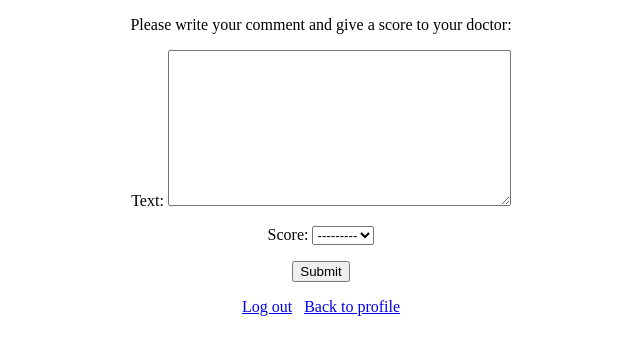
After one commit to Quroup5/DrBook, a Django app: page /booking/visit/time/addcomment?time_id=1 in a window 1280 px wide. The commit adds this page. Shown: the top 355 px of the page, without its empty margins (319-959 px from the left). Run offline with Django 4.2, Linux system fonts and the light colour scheme; a user stored in the database is signed in; tables that the repository leaves empty hold one stand-in row (values such as "Sample post").

Commit message:
[FEATURE] Comment model added. Profile page updated.

```diff
--- /dev/null
+++ b/booking/forms.py
@@ -0,0 +1,9 @@
+from booking.models import Comment
+from django import forms
+
+
+class CommentForm(forms.ModelForm):
+    class Meta:
+        model = Comment
+        fields = ['text', 'score']
+        widgets = {'text': forms.Textarea()}
--- a/booking/models.py
+++ b/booking/models.py
@@ -58,3 +58,22 @@ class VisitTime(models.Model):
 
     def __str__(self):
         return f"Dr. {self.doctor.doctor.first_name} {self.doctor.doctor.last_name}"
+
+
+class Comment(models.Model):
+    visit_time = models.OneToOneField(VisitTime, on_delete=models.CASCADE, null=False)
+    text = models.TextField(max_length=500, null=False)
+    SCORES = (
+        (0, 0),
+        (0.5, 0.5),
+        (1, 1),
+        (1.5, 1.5),
+        (2, 2),
+        (2.5, 2.5),
+        (3, 3),
+        (3.5, 3.5),
+        (4, 4),
+        (4.5, 4.5),
+        (5, 5),
+    )
+    score = models.FloatField(choices=SCORES)
--- a/booking/urls.py
+++ b/booking/urls.py
@@ -1,7 +1,7 @@
 from django.urls import path
 
 from booking.views import display_search_page, search_by_name, search_by_speciality, show_visit_times, \
-    reserve_visit_times, check_visit_times, show_reservations
+    reserve_visit_times, check_visit_times, show_reservations, add_comment, display_past_visit_times, save_comment
 
 urlpatterns = [
     path('show/reservations/', show_reservations, name='show_reservations'),
@@ -10,5 +10,8 @@ urlpatterns = [
     path('search/speciality/', search_by_speciality, name='search_by_spec'),
     path('visit/time/', show_visit_times, name='visit_time'),
     path('check/time/', check_visit_times, name='check_visit_time'),
-    path('reserve/time/', reserve_visit_times, name='reserve_visit_time')
+    path('reserve/time/', reserve_visit_times, name='reserve_visit_time'),
+    path('visit/time/past/display', display_past_visit_times, name='display_past_visit_times'),
+    path('visit/time/addcomment', add_comment, name='add_comment'),
+    path('visit/time/savecomment', save_comment, name='save_comment'),
 ]
--- a/booking/views.py
+++ b/booking/views.py
@@ -5,7 +5,8 @@ from django.db.models import Q
 from django.http import HttpResponse
 from django.shortcuts import render
 
-from booking.models import DoctorInfo, VisitTime
+from booking.forms import CommentForm
+from booking.models import DoctorInfo, VisitTime, Comment
 from users.models import CustomUser, PatientInfo
 
 
@@ -108,3 +109,55 @@ def reserve_visit_times(request):
                       template_name="booking/reservation_result_msg.html", context=context)
 
     return HttpResponse(content="Bad Request", status=400)
+
+
+@login_required
+def display_past_visit_times(request):
+    time_list = VisitTime.objects.filter(
+        Q(patient_id=request.user.id) & Q(date__lt=datetime.datetime.today())).order_by('date', 'time')
+    context = {
+        'msg': '',
+        'times': time_list
+    }
+
+    return render(request, template_name="booking/display_past_visit_times.html", context=context)
+
+
+@login_required
+def add_comment(request):
+    time_id = request.GET.get("time_id")
+    selected_visit_time = VisitTime.objects.get(id=time_id)
+
+    return render(request, template_name="booking/add_comment.html",
+                  context={'form': CommentForm(), 'visit_time': selected_visit_time})
+
+
+@login_required
+def save_comment(request):
+    if request.method == "POST":
+        form = CommentForm(request.POST)
+        time_id = request.GET.get("time_id")
+        selected_visit_time = VisitTime.objects.get(id=time_id)
+
+        # This line help us find if there was a comment already
+        old_comment = Comment.objects.filter(visit_time=selected_visit_time).first()
+
+        if form.is_valid():
+            text = form.cleaned_data['text']
+            score = form.cleaned_data['score']
+
+            if old_comment is None:
+                comment = Comment(visit_time=selected_visit_time, text=text, score=score)
+                comment.save()
+                msg = 'Thanks. Your comment added!'
+
+            else:
+                old_comment.text = text
+                old_comment.score = score
+                old_comment.save()
+                msg = 'Thanks. Your comment updated!'
+
+            return render(request, template_name='booking/after_operation_message.html',
+                          context={'msg': msg})
+
+    return HttpResponse(content="Bad Request", status=400)
--- /dev/null
+++ b/templates/booking/add_comment.html
@@ -0,0 +1,24 @@
+<!DOCTYPE html>
+<html lang="en">
+<head>
+    <meta charset="UTF-8">
+    <title>Title</title>
+</head>
+<body>
+<div style="text-align: center">
+    <p> Please write your comment and give a score to your doctor:</p>
+    <form action="{% url 'save_comment'%}?time_id={{ visit_time.id }}" method="post">
+        {% csrf_token %}
+
+        {{ form.as_p }}
+        <input type="submit">
+    </form>
+</div>
+</body>
+<footer>
+    <p style="text-align: center">
+        <a href="/users/login/">Log out</a> &nbsp;
+        <a href="/users/profile/">Back to profile</a></p>
+    </p>
+</footer>
+</html>
--- a/templates/users/profile.html
+++ b/templates/users/profile.html
@@ -10,6 +10,7 @@
 <p style="text-align: center">  <a href="/booking/search/">Search for a doctor</a></p>
 <p style="text-align: center"><a href="/users/increase/balance/">Increase your balance</a></p>
  <p style="text-align: center"><a href="/booking/show/reservations/?msg=''">See your reserved visit time</a></p>
- <p style="text-align: center"><a href="/users/login/">Log out</a></p>
+<p style="text-align: center"><a href="/booking/visit/time/past/display">Add a comment to your past visits </a></p>
+<p style="text-align: center"><a href="/users/login/">Log out</a></p>
 </body>
 </html>
--- a/users/views.py
+++ b/users/views.py
@@ -61,7 +61,8 @@ def payment(request):
         initial = float(info_object.balance)
         info_object.balance = str(initial + amount)
         info_object.save()
-        url = reverse_lazy('profile')
-        return HttpResponseRedirect(url)
+        msg = f'Thanks. You paid {amount}, and your balance is now: {initial + amount}.'
+        return render(request, template_name='booking/after_operation_message.html',
+                      context={'msg': msg})
 
     return HttpResponse(content="Bad Request", status=400)
```
Also changed, not shown: shell_query_test.py (+11 -1 lines), templates/booking/after_operation_message.html (added, +17 -0 lines), templates/booking/display_past_visit_times.html (added, +30 -0 lines), booking/migrations/0007_comment.py (added).
